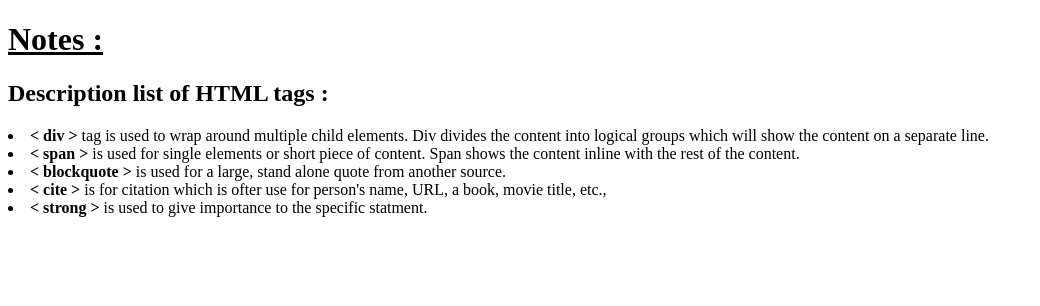
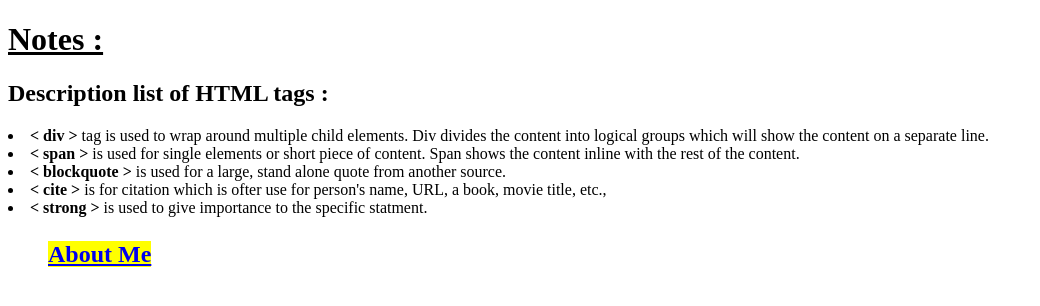
Before and after one commit to pate01065/pate01065.github.io, a plain HTML site: page html-assignments/notes.html in a window 1280 px wide. Shown: the whole page, without its empty margins (0-1040 px from the left). Drawn offline with Linux system fonts and the light colour scheme.

Commit message:
added css file

```diff
--- /dev/null
+++ b/html-assignments/css/#main.css
@@ -0,0 +1,4 @@
+body {
+    font-family: 'Franklin Gothic Medium', 'Arial Narrow', Arial, sans-serif;
+    font-size: 18px;
+}
--- a/html-assignments/notes.html
+++ b/html-assignments/notes.html
@@ -12,6 +12,11 @@
         <li><strong> < blockquote > </strong>   is used for a large, stand alone quote from another source. </li>
         <li><strong> < cite > </strong>   is for citation which is ofter use for person's name, URL, a book, movie title, etc.,</li>
         <li><strong> < strong > </strong>   is used to give importance to the specific statment.</li>
-
+        <h2><nav>
+            <ul>
+                <mark><strong><a href="index.html">About Me</a></strong></mark>
+            </ul>
+          </nav>
+        </h2>
     </body>
 </html>
```
Also changed, not shown: html-assignments/index.html (+1 -1 lines).
